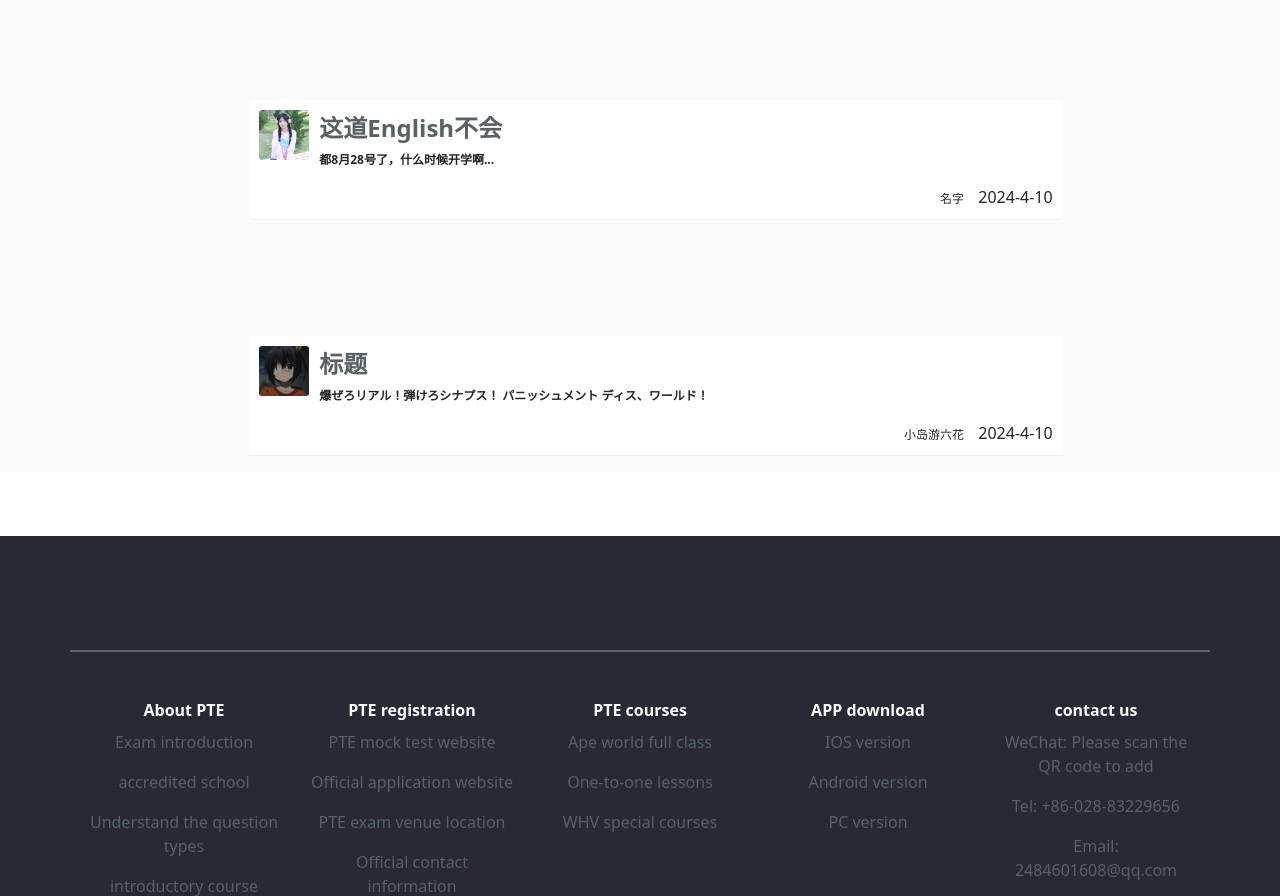
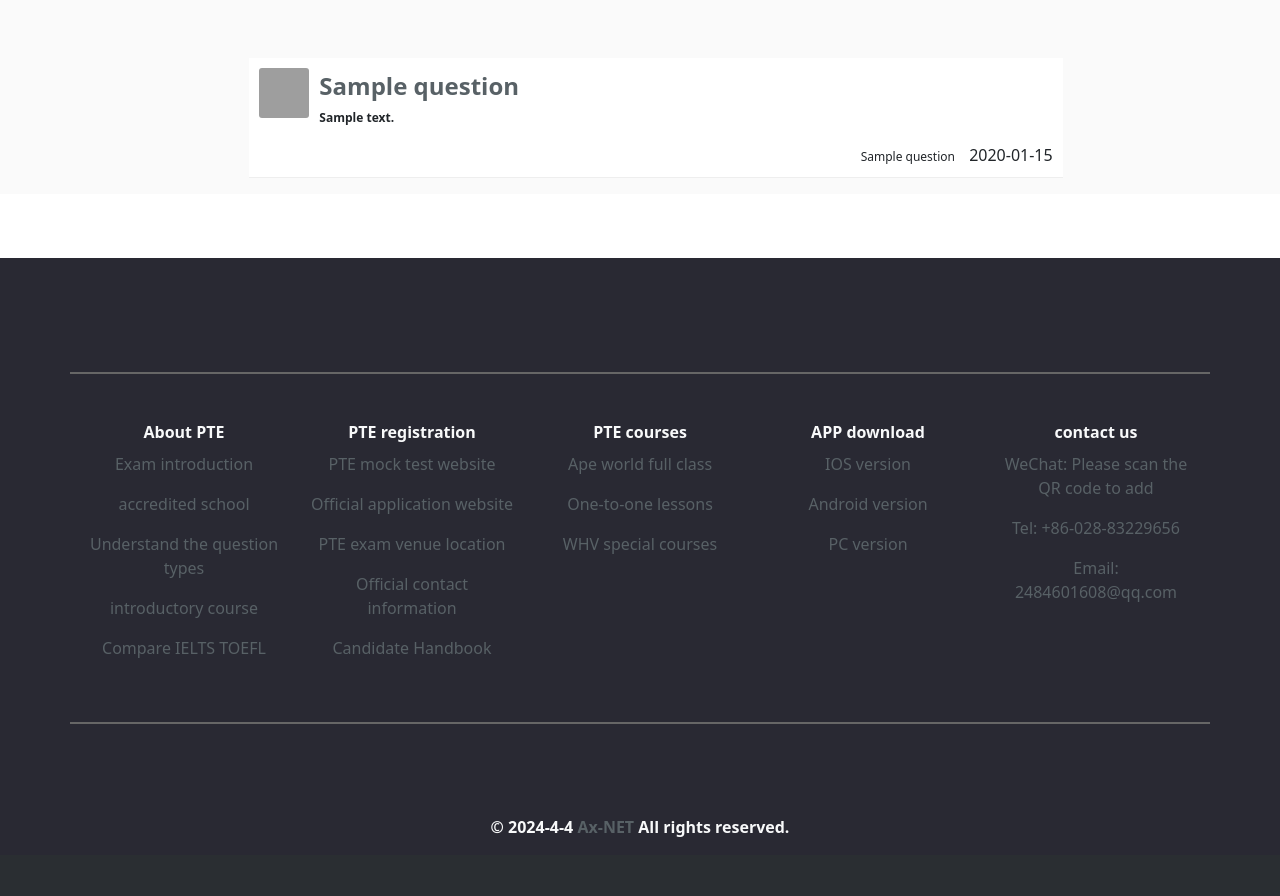
Before and after one commit to Ax-NET-02/educational_institution, a Flask app: page /Learning_Forum in a window 1280 px wide. Shown: the part 75-971 px from the top of the page. After the commit the page ends 912 px from the top, so only its background shows below. Run offline with Flask 3, Linux system fonts and the light colour scheme; tables that the repository leaves empty hold one stand-in row (values such as "Sample post"); some libraries are stand-ins or nearby versions; grey boxes are pictures that could not be loaded.

Commit message:
更新
更新主界面的图片
修改课程的跳转链接
添加发布社区

```diff
--- a/app/Learning_Forum/views.py
+++ b/app/Learning_Forum/views.py
@@ -9,4 +9,18 @@ LearningForum = Blueprint('LearningForum', __name__)
 
 @LearningForum.route('/Learning_Forum')
 def forum():
-    return render_template('Learning_Forum.html')
+    cursor = mysql.connection.cursor(MySQLdb.cursors.DictCursor)
+    sql = """
+        SELECT
+            questions.*
+        FROM
+            questions
+    """
+    cursor.execute(sql)
+    forum_data = cursor.fetchall()
+    print(forum_data)
+    return render_template('Learning_Forum.html', forum_data=forum_data)
+
+@LearningForum.route('/forum_detailed')
+def forum_detailed():
+    return render_template('forum_detailed.html')
--- a/app/templates/Learning_Forum.html
+++ b/app/templates/Learning_Forum.html
@@ -11,52 +11,33 @@ type="image/x-icon"{% endblock %}
 
 {% block body %}
     <main style="background-color: rgba(250, 250, 250)">
-        <div class="row" style="margin-top: 100px;">
+        <div class="row" style="margin-top: 2%;">
             <div class="col"></div>
             <div class="col-8">
+                {% for forum_datas in forum_data %}
                 <ul class="question-ul">
+                    <div style="margin-top: 4%;">
                         <li>
                             <div class="side-question">
-                                <img class="side-question-avatar" src="{{ url_for('static', filename='images/avatar/1.jpg') }}" alt="头像">
+                                <img class="side-question-avatar" src="https://encrypted-tbn0.gstatic.com/images?q=tbn:ANd9GcQK16UmABGddL94OZXwjHSudU3WwTnbQNjQoQ&s" alt="头像">
                             </div>
                             <div class="question-main">
-                                <div class="question-title"><a href="" class="fs-4">这道English不会</a></div>
+                                <div class="question-title"><a href="" class="fs-4">{{ forum_datas.title }}</a></div>
                                 <div class="question-content">
-                                    <p class="fw-bold">都8月28号了，什么时候开学啊...</p>
+                                    <p class="fw-bold">{{ forum_datas.content }}</p>
                                 </div>
                                 <div class="question-detail">
-                                    <span class="question-author">名字</span>
-                                    <span class="question-time">2024-4-10</span>
+                                    <span class="question-author">{{ forum_datas.publisher_name }}</span>
+                                    <span class="question-time">{{ forum_datas.publish_date.strftime('%Y-%m-%d') }}</span>
                                 </div>
                             </div>
                         </li>
-                </ul>
+                    </div>
+            </ul>
+            {% endfor %}
             </div>
             <div class="col"></div>
         </div>
-
-        <div class="row" style="margin-top: 100px;">
-            <div class="col"></div>
-            <div class="col-8">
-                <ul class="question-ul">
-                        <li>
-                            <div class="side-question">
-                                <img class="side-question-avatar" src="{{ url_for('static', filename='images/avatar/2.jpeg') }}" alt="头像">
-                            </div>
-                            <div class="question-main">
-                                <div class="question-title"><a href="" class="fs-4">标题</a></div>
-                                <div class="question-content">
-                                    <p class="fw-bold">爆ぜろリアル！弾けろシナプス！ パニッシュメント ディス、ワールド！</p>
-                                </div>
-                                <div class="question-detail">
-                                    <span class="question-author">小岛游六花</span>
-                                    <span class="question-time">2024-4-10</span>
-                                </div>
-                            </div>
-                        </li>
-                </ul>
-            </div>
-            <div class="col"></div>
         </div>
     </main>
 {% endblock %}
--- a/app/templates/edit_course.html
+++ b/app/templates/edit_course.html
@@ -66,7 +66,7 @@ type="image/x-icon"{% endblock %}
                                 <input type="date" class="form-control mb-2" id="{{ course_data[0].course_publish_date }}" required name="course_publish_date" value="{{ course_data[0].course_publish_date }}">
                         <div class="modal-footer" style="margin-top: 2%;">
                             <a role="button" class="btn btn-success mx-2"
-                                href="{{ url_for('Manage_users.manage_users') }}">Back</a>
+                                href="{{ url_for('Manages_course.manages_course') }}">Back</a>
                             <button type="submit" class="btn btn-dark">Save Changes</button>
                         </div>
                     </div>
--- a/app/templates/home.html
+++ b/app/templates/home.html
@@ -14,11 +14,11 @@
           <div class="carousel-inner">
             <div class="carousel-item active">
                <!--image change new path -->
-              <img src="{{ url_for('static', filename='images/home1.png') }}" class="d-block w-100" alt="Movie Image1" style="width: 1200px; height: 100%;">
+              <img src="{{ url_for('static', filename='images/home1.jpg') }}" class="d-block w-100" alt="Movie Image1" style="width: 1200px; height: 100%;">
             </div>
             <div class="carousel-item">
                <!--image change new path -->
-              <img src="{{ url_for('static', filename='images/home2.png') }}" class="d-block w-100" alt="Movie Image2" style="width: 1200px; height: 100%;">
+              <img src="{{ url_for('static', filename='images/home2.jpg') }}" class="d-block w-100" alt="Movie Image2" style="width: 1200px; height: 100%;">
             </div>
             <div class="carousel-item">
                <!--image change new path -->
```
Also changed, not shown: app/static/css/detail.css (added, +51 -0 lines), app/templates/forum_detailed.html (added, +49 -0 lines), app/static/images/home1.jpg (added), app/static/images/home2.jpg (added), app/static/images/home2.png (deleted).
